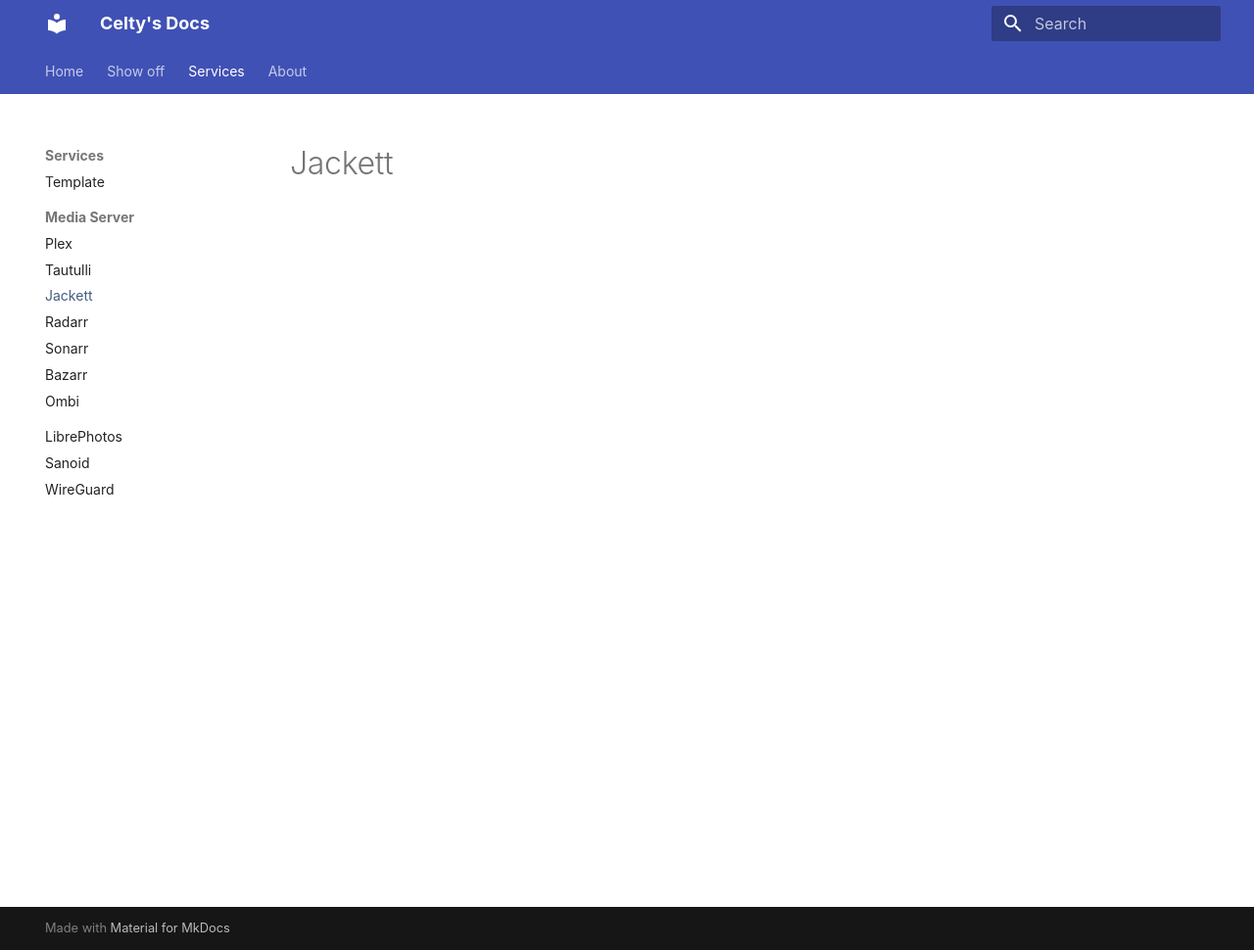
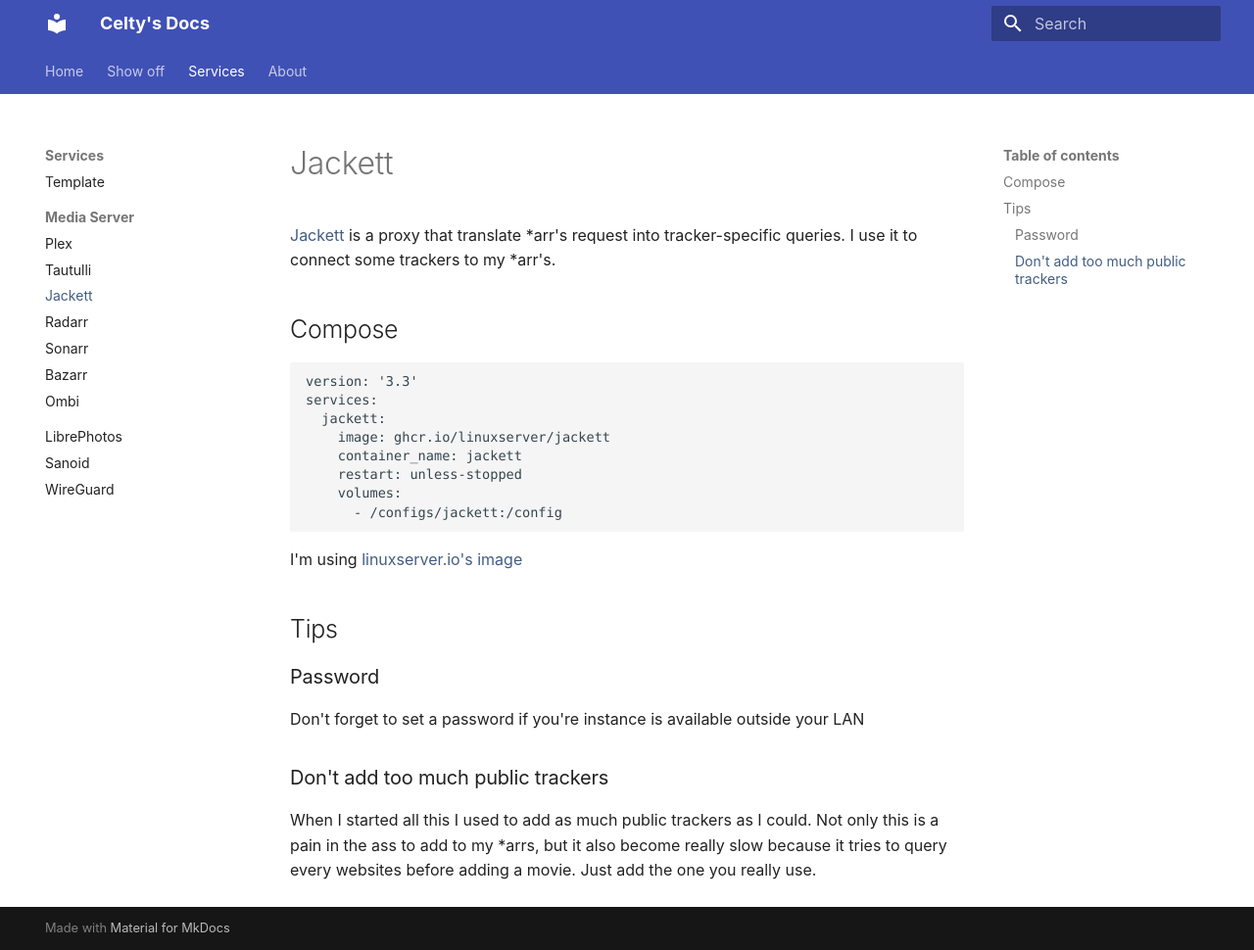
Before and after one commit to xorob0/docs, an MkDocs documentation site: the page built from docs/services/jackett.md, in a window 1280 px wide and 970 px high. Shown: the whole window at 98% size. Built offline with MkDocs 1.6.1 and Material for MkDocs 9.7.7, drawn with Linux system fonts in a browser that asks for light colours.

Commit message:
update jackett

````diff
--- a/docs/services/jackett.md
+++ b/docs/services/jackett.md
@@ -1 +1,24 @@
 # Jackett
+
+[Jackett](https://github.com/Jackett/Jackett) is a proxy that translate *arr's request into tracker-specific queries. I use it to connect some trackers to my *arr's.
+
+## Compose
+```
+version: '3.3'
+services:
+  jackett:
+    image: ghcr.io/linuxserver/jackett
+    container_name: jackett
+    restart: unless-stopped
+    volumes:
+      - /configs/jackett:/config
+```
+I'm using [linuxserver.io's image](https://docs.linuxserver.io/images/docker-jackett)
+
+## Tips
+
+### Password
+Don't forget to set a password if you're instance is available outside your LAN
+
+### Don't add too much public trackers
+When I started all this I used to add as much public trackers as I could. Not only this is a pain in the ass to add to my *arrs, but it also become really slow because it tries to query every websites before adding a movie. Just add the one you really use.
````
Also changed, not shown: docs/services/plex.md (+1 -1 lines).
